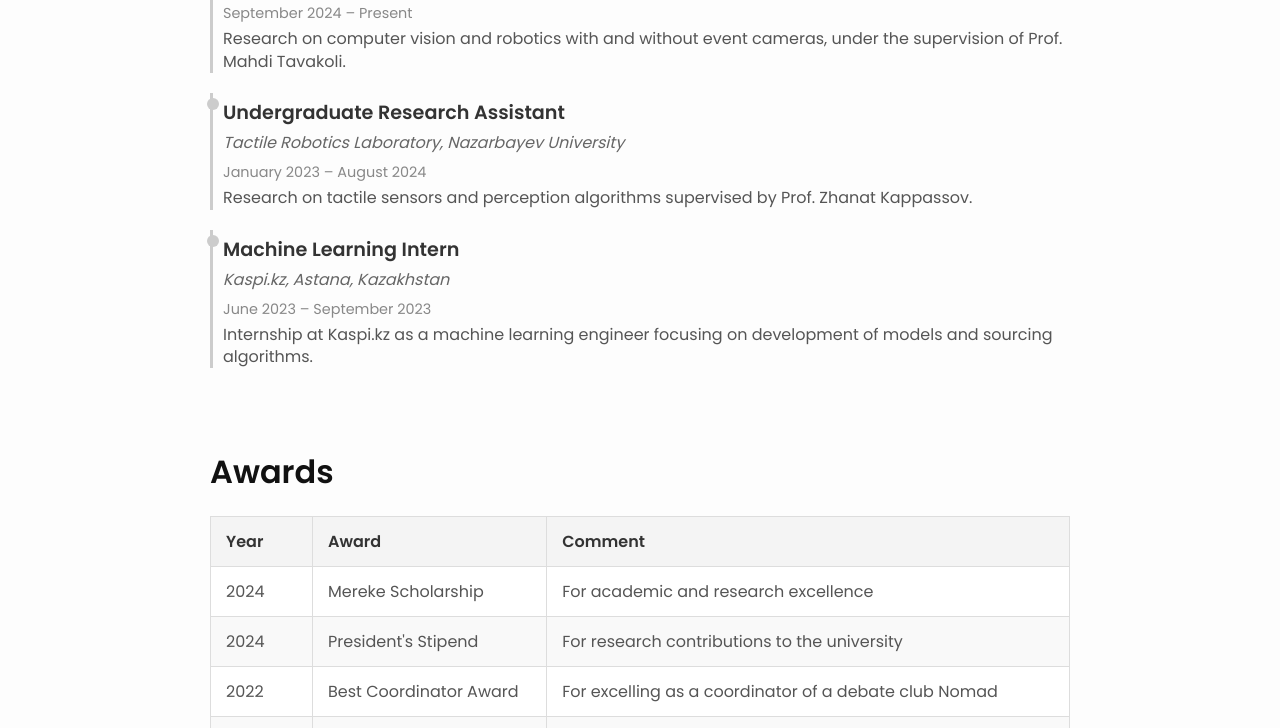
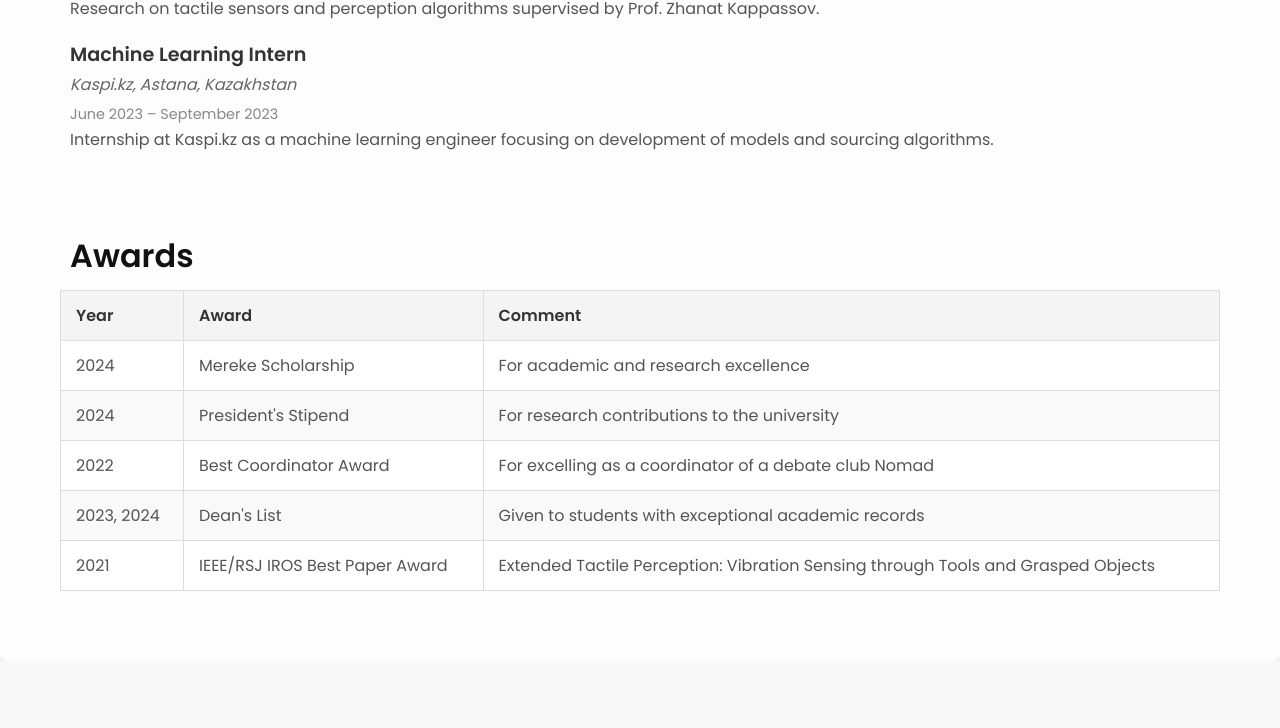
Before and after one commit to TleukhanDMussin/tleukhandmussin.github.io, a plain HTML site: page cv.html in a window 1280 px wide. Shown: the part 799-1527 px from the top of the page. After the commit the page ends 1460 px from the top, so only its background shows below. Drawn offline with Linux system fonts and the light colour scheme.

Commit message:
Update style.css

```diff
--- a/style.css
+++ b/style.css
@@ -14,9 +14,9 @@ a {
 }
 
 .container {
-    max-width: 900px;
+    max-width: 1200px;
     margin: 0 auto;
-    padding: 20px;
+    padding: 0 20px;
 }
 
 /* Navigation Bar */
@@ -48,7 +48,38 @@ a {
     border-bottom: 2px solid #111;
 }
 
-/* Main Section */
+/* Headings */
+h1 {
+    font-size: 2.5rem;
+    font-weight: 700;
+    margin-bottom: 20px;
+    color: #111;
+}
+
+h2 {
+    font-size: 2rem;
+    font-weight: 600;
+    margin: 20px 0 10px;
+    text-align: left;
+    color: #111;
+    padding-left: 10px;
+}
+
+h3 {
+    font-size: 1.5rem;
+    font-weight: 600;
+    margin-bottom: 10px;
+    color: #333;
+}
+
+p {
+    font-size: 1.1rem;
+    line-height: 1.6;
+    color: #555;
+    margin-bottom: 20px;
+}
+
+/* Main Content Section */
 .main-content {
     padding: 50px 20px;
     background-color: #fdfdfd;
@@ -57,25 +88,7 @@ a {
     border-radius: 8px;
 }
 
-/* Headings */
-h1 {
-    font-size: 2.5rem;
-    font-weight: 700;
-    margin-bottom: 20px;
-}
-
-h2 {
-    font-size: 2rem;
-    color: #111;
-    font-weight: 600;
-    margin: 20px 0 10px 0;
-    padding-left: 0;
-    text-align: left;
-    /*border-left: 3px solid #ccc; /* Aligns with green line */*/
-    padding-left: 10px; /* Creates spacing from green line */
-}
-
-/* Experience Section Styling */
+/* Experience Section */
 .experience-section {
     margin-top: 40px;
     padding: 0 20px;
@@ -89,37 +102,22 @@ h2 {
 
 .experience-item {
     margin-bottom: 20px;
-    padding-left: 0; /* Remove extra padding */
+    padding-left: 0;
     position: relative;
-    border-left: 3px solid #ccc; /* Green line */
-    padding-top: 5px;
-}
-
-.experience-item::before {
-    content: "";
-    width: 12px;
-    height: 12px;
-    background-color: #ccc;
-    border-radius: 50%;
-    position: absolute;
-    left: -6px; /* Align bullet closer to green line */
-    top: 5px;
 }
 
 .experience-item h3 {
     font-size: 1.2rem;
     font-weight: 600;
-    color: #333;
-    margin: 0; /* Remove default margin */
-    padding-left: 10px; /* Consistent left padding */
-    text-align: left;
+    margin: 0;
+    padding-left: 10px;
 }
 
 .institution, .date, .description {
     font-size: 1rem;
-    margin: 0.2rem 0; /* Reduced vertical spacing */
-    padding-left: 10px; /* Aligns with other elements */
-    text-align: left; /* Align all text to the left */
+    margin: 0.2rem 0;
+    padding-left: 10px;
+    text-align: left;
 }
 
 .institution {
@@ -135,53 +133,13 @@ h2 {
 .description {
     font-size: 1rem;
     color: #555;
-    line-height: 1.4; /* Improved readability */
+    line-height: 1.4;
 }
 
-/* Profile Picture */
-.profile-picture {
-    border-radius: 50%;
-    width: 150px;
-    height: 150px;
-    object-fit: cover;
-    margin: 0 auto 20px;
-    display: block;
-}
-
-/* Links */
-.cv-link {
-    font-weight: 600;
-    font-size: 1.1rem;
-    color: #333;
-    text-decoration: none;
-}
-
-.cv-link i {
-    margin-left: 5px;
-    font-size: 1rem;
-}
-
-.cv-link:hover {
-    color: #555;
-}
-
-p {
-    font-size: 1.3rem; /* Set the font size for all paragraphs */
-    line-height: 1.6; /* Adjust line height for better readability */
-}
-
-
-/*Awards section*/
-/*---------------------------------------------------------------------------------------------------------------------*/
+/* Awards Section */
 .awards-section {
     margin-top: 40px;
     padding: 20px;
-}
-
-.awards-section h2 {
-    font-size: 2rem;
-    margin-bottom: 20px;
-    text-align: left;
 }
 
 .awards-table {
@@ -202,31 +160,22 @@ p {
 }
 
 .awards-table tr:nth-child(even) {
-    background-color: #f9f9f9; /* Light grey for even rows */
+    background-color: #f9f9f9;
 }
 
 .awards-table tr:nth-child(odd) {
-    background-color: #fff; /* White for odd rows */
+    background-color: #fff;
 }
 
 .awards-table td {
     font-size: 1rem;
     color: #555;
 }
-/*---------------------------------------------------------------------------------------------------------------------*/
 
-/*Project Section*/
-/*---------------------------------------------------------------------------------------------------------------------*/
+/* Project Section */
 .projects-section {
     margin-top: 40px;
     padding: 0 20px;
-}
-
-.projects-section h2 {
-    font-size: 2rem;
-    font-weight: 600;
-    margin-bottom: 20px;
-    text-align: left;
 }
 
 .projects-grid {
@@ -236,17 +185,18 @@ p {
 }
 
 .project-card {
-    width: calc(33.333% - 20px); /* 3 cards per row with spacing */
+    flex: 1 1 calc(33.333% - 20px);
     background-color: #fff;
     border: 1px solid #ddd;
     border-radius: 8px;
     overflow: hidden;
     box-shadow: 0 4px 8px rgba(0, 0, 0, 0.1);
-    transition: transform 0.2s;
+    transition: transform 0.2s, box-shadow 0.2s;
 }
 
 .project-card:hover {
-    transform: translateY(-5px); /* Slight lift effect on hover */
+    transform: translateY(-5px);
+    box-shadow: 0 8px 16px rgba(0, 0, 0, 0.2);
 }
 
 .project-card a {
@@ -269,7 +219,6 @@ p {
     font-size: 1.2rem;
     font-weight: 600;
     margin-bottom: 10px;
-    color: #333;
 }
 
 .project-info p {
@@ -283,11 +232,34 @@ p {
     color: #888;
 }
 
-.project-image {
-    width: 100%;
-    height: 180px;  /* Fixed height to ensure consistency */
-    object-fit: cover; /* Crop the image while maintaining aspect ratio */
-    border-bottom: 1px solid #ddd; /* Optional: adds a border below the image */
+/* Profile Picture */
+.profile-picture {
+    border-radius: 50%;
+    width: 150px;
+    height: 150px;
+    object-fit: cover;
+    margin: 0 auto 20px;
+    display: block;
 }
 
-/*---------------------------------------------------------------------------------------------------------------------*/
+/* Links */
+.cv-link {
+    font-weight: 600;
+    font-size: 1.1rem;
+    color: #333;
+}
+
+.cv-link:hover {
+    color: #555;
+}
+
+/* Responsive Design */
+@media (max-width: 768px) {
+    .projects-grid {
+        flex-direction: column;
+    }
+
+    .project-card {
+        width: 100%;
+    }
+}
```
